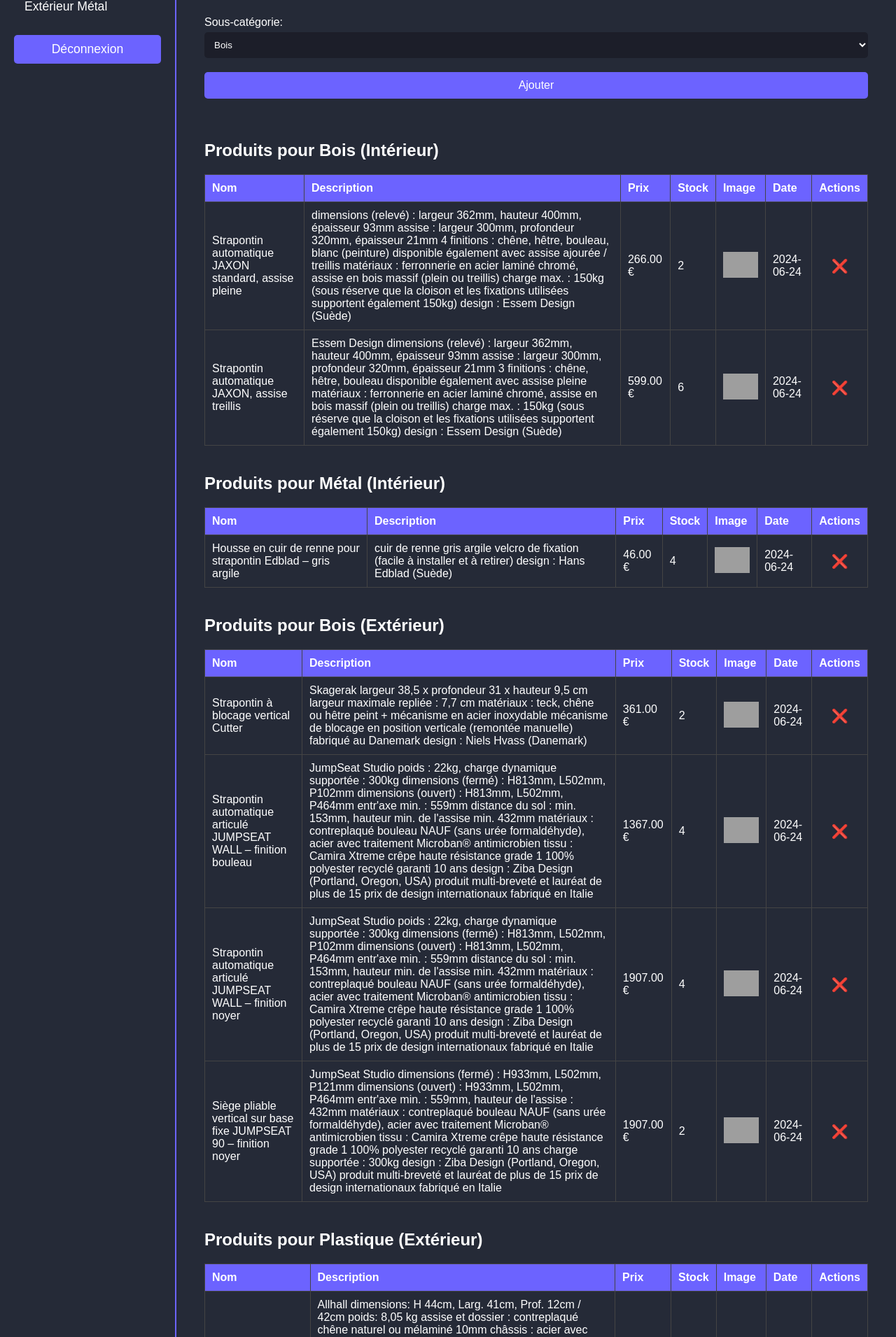
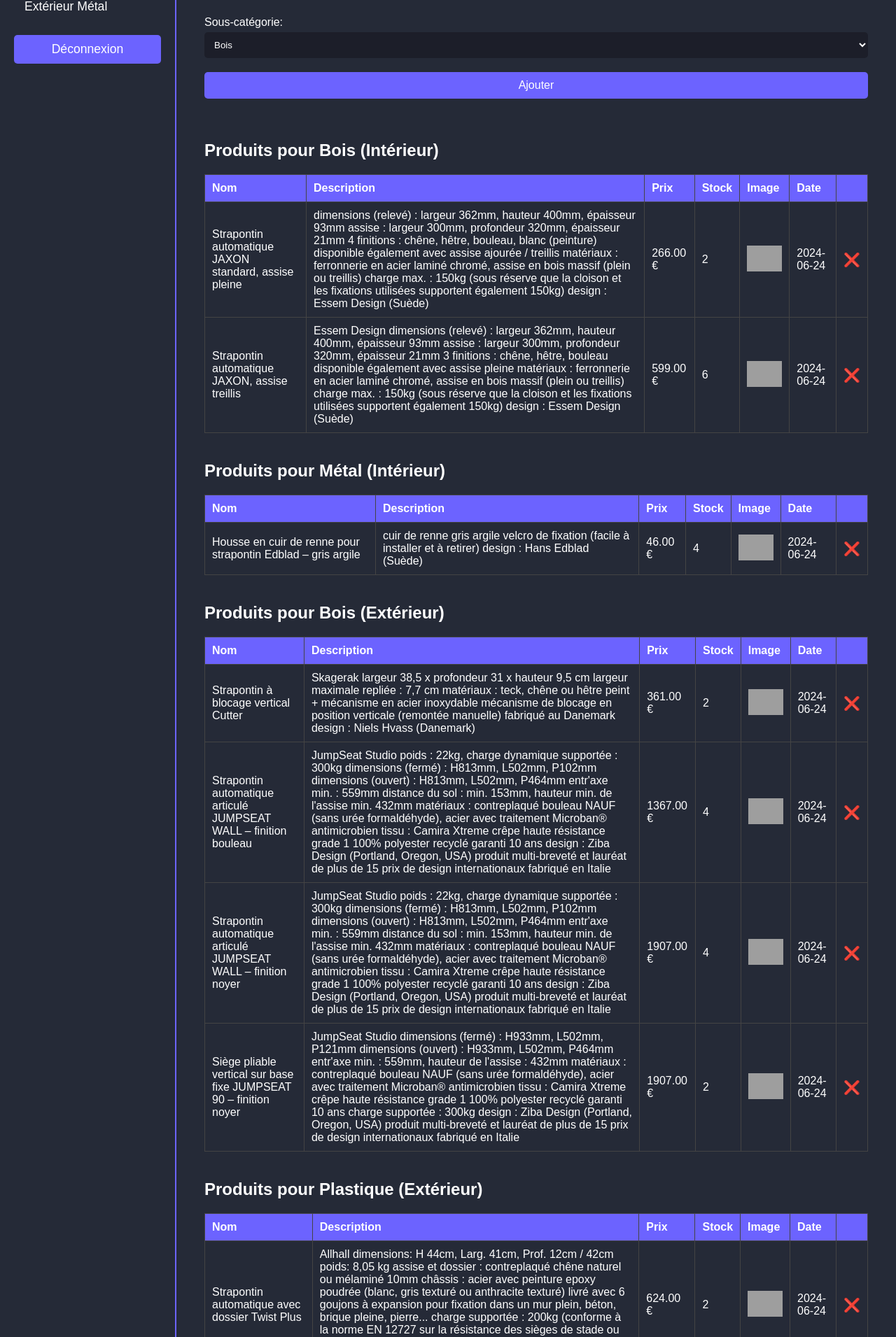
Before and after one commit to alexandre-imbernon/strapontissimo, a PHP site: page /dashboard.php in a window 1280 px wide. Shown: the part 624-2535 px from the top of the page at 70% size. Run offline with PHP 8.4, Linux system fonts and the light colour scheme; a user stored in the database is signed in; data comes from the database, SQL or seed files in the repository; grey boxes are pictures that could not be loaded.

Commit message:
remove name of table for remove products

```diff
--- a/src/admin/dashboard.php
+++ b/src/admin/dashboard.php
@@ -164,7 +164,7 @@ $conn->close();
                             <th>Stock</th>
                             <th>Image</th>
                             <th>Date</th>
-                            <th>Actions</th>
+                            <th></th>
                         </tr>
                         <?php foreach ($products_by_subcategory[$subcategory['id_subcategory']] as $product): ?>
                             <tr>
```
